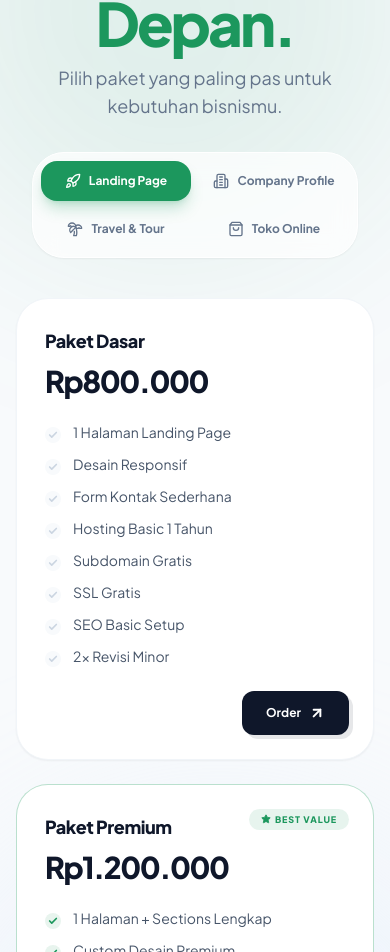
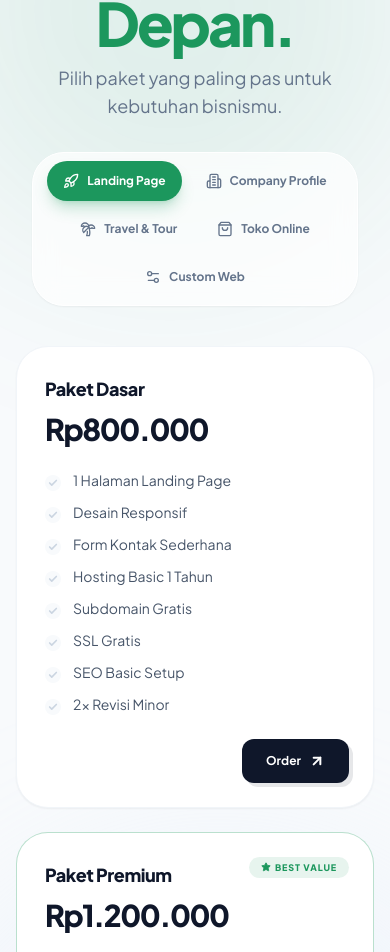
Before and after one commit to haidirwf/luncur, a React (Vite) app: page / in a window 390 px wide. Shown: the part 2078-3030 px from the top of the page. Built offline with nearby package versions, Linux system fonts and the light colour scheme; the HTML template or start-up script is replaced by a standard one.

Commit message:
pricelist section

```diff
--- a/src/components/PricelistSection.tsx
+++ b/src/components/PricelistSection.tsx
@@ -1,5 +1,6 @@
 import { useState, useEffect } from "react";
-import { Check, Star, Rocket, Building2, Palmtree, ShoppingBag, ArrowUpRight } from "lucide-react";
+// Tambahkan Settings2 ke import lucide-react
+import { Check, Star, Rocket, Building2, Palmtree, ShoppingBag, ArrowUpRight, Settings2 } from "lucide-react";
 import { motion, AnimatePresence } from "framer-motion";
 
 const pricingData = {
@@ -19,6 +20,11 @@ const pricingData = {
     planA: ["Katalog Produk", "Desain Responsif", "Keranjang Belanja Basic", "Checkout via WhatsApp", "Hosting Basic 1 Tahun", "Subdomain Gratis", "SSL + SEO Basic", "2x Revisi Minor"],
     planB: ["Semua benefit Paket Dasar", "Custom Desain Premium", "Keranjang Belanja Basic", "Checkout direct WhatsApp ", "Domain Gratis 1 Tahun", "Hosting Cepat 1 Tahun", "SSL + Security Extra", "SEO + Tracking", "Free Maintenance 1 Bulan"],
   },
+  // Opsi Baru: Custom Web
+  custom: {
+    planA: ["Request Fitur Khusus", "Arsitektur Skalabel", "Integrasi Third-party API", "Desain UI/UX Eksklusif", "Optimasi Performa Tinggi", "Technical Support 24/7", "Handover Source Code", "Dokumentasi Lengkap"],
+    planB: ["Sistem Informasi Custom", "Dashboard Admin Kompleks", "Automasi Bisnis", "Dedicated Cloud Hosting", "Keamanan Tingkat Tinggi", "Maintenance Maintenance 6 bln", "SLA Guarantee", "Prioritas Pengembangan"],
+  },
 };
 
 const tabs = [
@@ -26,6 +32,7 @@ const tabs = [
   { id: "company", label: "Company Profile", icon: Building2 },
   { id: "travel", label: "Travel & Tour", icon: Palmtree },
   { id: "toko", label: "Toko Online", icon: ShoppingBag },
+  { id: "custom", label: "Custom Web", icon: Settings2 }, // Tab Baru
 ];
 
 export const PricelistSection = () => {
@@ -50,13 +57,12 @@ export const PricelistSection = () => {
       <div className="absolute bottom-0 -right-20 w-[500px] h-[500px] bg-blue-100/50 blur-[100px] rounded-full pointer-events-none" />
 
       <div className="container relative z-10 px-4 mx-auto">
-        {/* Header - Optimized Scale & Matched Badge */}
+        {/* Header */}
         <div className="text-center max-w-5xl mx-auto mb-8 px-4">
           <motion.span
             initial={{ opacity: 0, y: 10 }}
             whileInView={{ opacity: 1, y: 0 }}
             viewport={{ once: true }}
-            /* Badge mengikuti gaya LayananSection: text-sm font-bold */
             className="inline-block px-4 py-1.5 mb-6 text-sm font-bold text-primary bg-primary/10 rounded-full"
           >
             Pricelist
@@ -81,13 +87,13 @@ export const PricelistSection = () => {
           </motion.p>
         </div>
 
-        {/* Tab Switcher */}
+        {/* Tab Switcher - Diubah menjadi flex-wrap agar muat banyak tab */}
         <div className="flex justify-center mb-10 px-4">
           <motion.div
             initial={{ opacity: 0, scale: 0.9 }}
             whileInView={{ opacity: 1, scale: 1 }}
             viewport={{ once: true }}
-            className="relative grid grid-cols-2 md:flex gap-2 p-2 bg-white/70 backdrop-blur-md border border-white rounded-[2rem] md:rounded-full w-full max-w-lg md:max-w-fit shadow-sm"
+            className="relative flex flex-wrap justify-center gap-2 p-2 bg-white/70 backdrop-blur-md border border-white rounded-[2rem] md:rounded-full w-full max-w-4xl shadow-sm"
           >
             {tabs.map((tab) => {
               const Icon = tab.icon;
@@ -96,14 +102,14 @@ export const PricelistSection = () => {
                 <button
                   key={tab.id}
                   onClick={() => setActiveTab(tab.id)}
-                  className={`relative flex items-center justify-center md:justify-start gap-2 px-4 py-3 md:px-5 md:py-2.5 rounded-2xl md:rounded-full font-bold text-xs md:text-sm transition-colors duration-300 z-10 ${
+                  className={`relative flex items-center justify-center gap-2 px-4 py-3 md:px-5 md:py-2.5 rounded-full font-bold text-xs md:text-sm transition-colors duration-300 z-10 ${
                     isActive ? "text-white" : "text-slate-500 hover:text-primary"
                   }`}
                 >
                   {isActive && (
                     <motion.div
                       layoutId="activeTabPricelist"
-                      className="absolute inset-0 bg-primary rounded-2xl md:rounded-full -z-10 shadow-lg shadow-primary/25"
+                      className="absolute inset-0 bg-primary rounded-full -z-10 shadow-lg shadow-primary/25"
                       transition={{ type: "spring", bounce: 0.2, duration: 0.6 }}
                     />
                   )}
@@ -115,12 +121,13 @@ export const PricelistSection = () => {
           </motion.div>
         </div>
 
-        {/* Pricing Cards - Compact */}
+        {/* Pricing Cards */}
         <div className="max-w-4xl mx-auto">
           <div className="flex flex-col md:grid md:grid-cols-2 gap-6 lg:gap-8">
             <AnimatePresence mode="wait">
               {["planA", "planB"].map((planKey, idx) => {
                 const isPremium = planKey === "planB";
+                const isCustom = activeTab === "custom";
                 const features = pricingData[activeTab][planKey];
 
                 return (
@@ -137,21 +144,20 @@ export const PricelistSection = () => {
                     {isPremium && (
                       <div className="absolute top-6 right-6">
                         <div className="flex items-center gap-1 bg-primary/10 text-primary px-3 py-1 rounded-full text-[9px] font-black tracking-widest uppercase">
-                          <Star size={10} fill="currentColor" /> Best Value
+                          <Star size={10} fill="currentColor" /> {isCustom ? "Enterprise" : "Best Value"}
                         </div>
                       </div>
                     )}
 
                     <div className="mb-6">
                       <h3 className="text-lg font-black text-slate-900 mb-1 tracking-tight">
-                        {isPremium ? "Paket Premium" : "Paket Dasar"}
+                        {isCustom ? (isPremium ? "Full Development" : "Custom Feature") : (isPremium ? "Paket Premium" : "Paket Dasar")}
                       </h3>
                       <div className="flex items-baseline gap-1 mt-2">
                         <span className="text-3xl md:text-4xl font-black text-slate-900 tracking-tighter">
-                          {isPremium ? "Rp1.200.000" : "Rp800.000"}
+                          {isCustom ? "Contact Us" : (isPremium ? "Rp1.200.000" : "Rp800.000")}
                         </span>
                       </div>
-
                     </div>
 
                     <ul className="space-y-3 mb-16 flex-grow">
@@ -179,7 +185,7 @@ export const PricelistSection = () => {
                         active:translate-y-[1px] active:translate-x-[1px] active:shadow-none
                       `}
                     >
-                      Order <ArrowUpRight size={16} strokeWidth={3} />
+                      {isCustom ? "Konsultasi" : "Order"} <ArrowUpRight size={16} strokeWidth={3} />
                     </button>
                   </motion.div>
                 );
```
